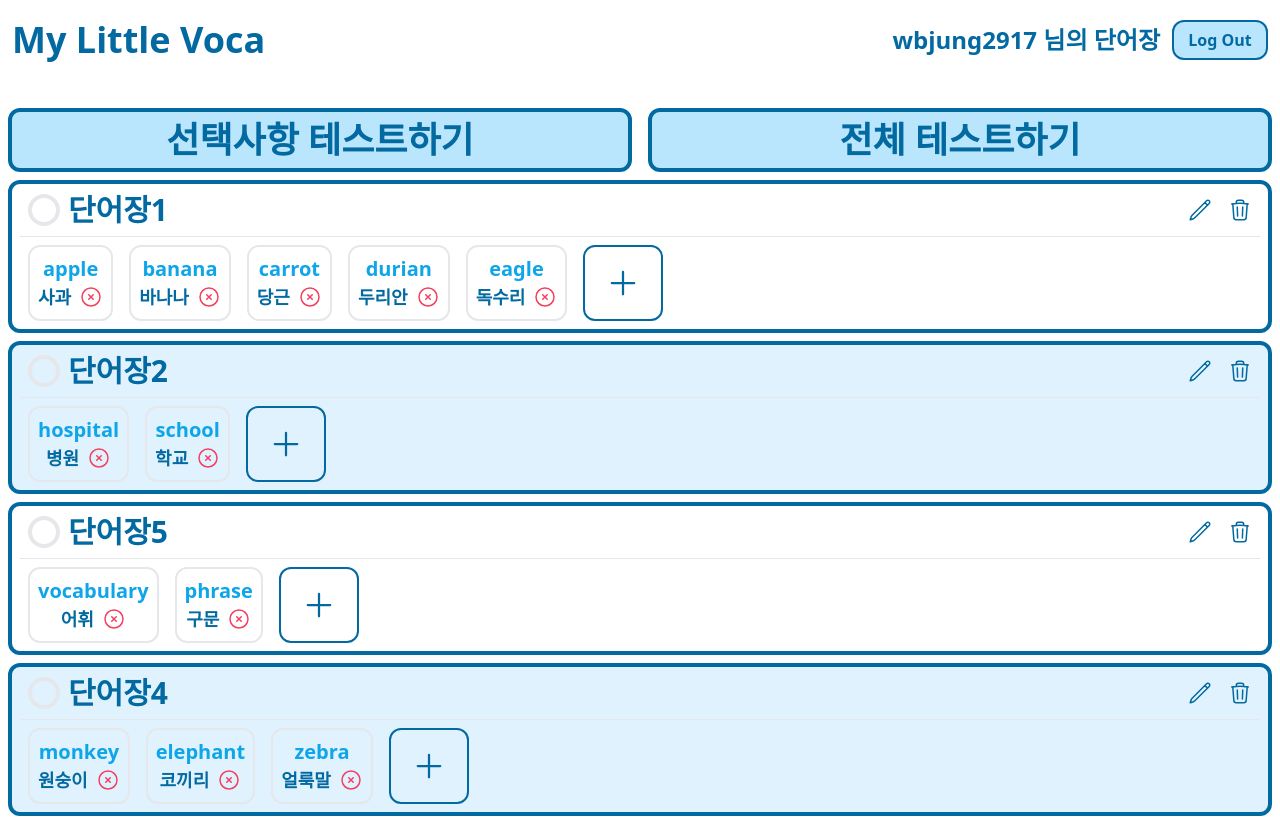
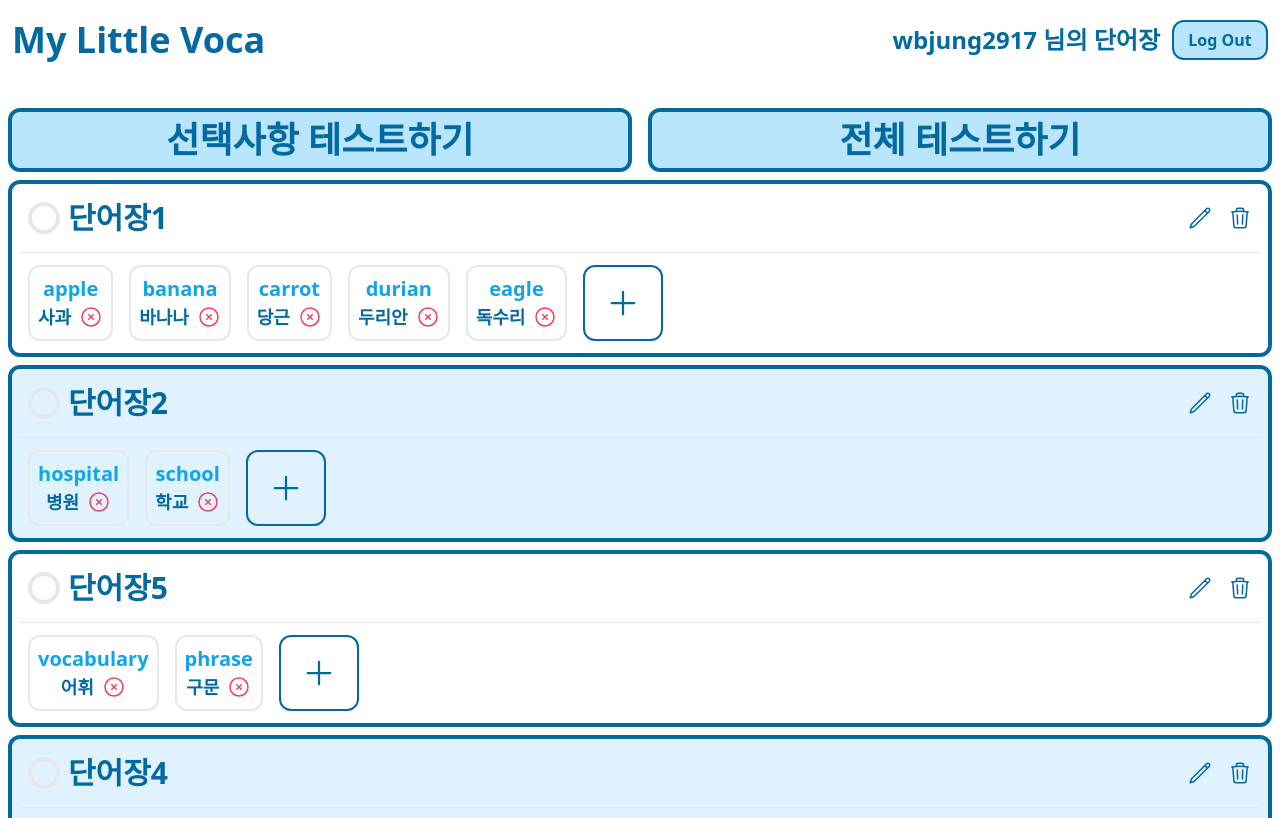
Before and after one commit to wbjung2917/RPA2_React_Project, a React (Vite) app: page / in a window 1280 px wide. Shown: the top 818 px of the page. Built offline with nearby package versions, Linux system fonts and the light colour scheme.

Commit message:
update scrollbar design

```diff
--- a/src/components/Login.jsx
+++ b/src/components/Login.jsx
@@ -30,7 +30,7 @@ export const Login = () => {
           type='password'
           ref={userPwdRef}
         />
-        <button className='h-10 w-24 rounded-xl border-2 border-sky-700 bg-sky-200 p-1 font-bold text-sky-700'>
+        <button className='min-h-10 w-24 rounded-xl border-2 border-sky-700 bg-sky-200 p-1 font-bold text-sky-700'>
           Log In
         </button>
       </form>
--- a/src/components/Note.css
+++ b/src/components/Note.css
@@ -10,3 +10,15 @@ input[type="file"]::file-selector-button:hover {
   background-color: #0369a1;
   transition: 0.2s;
 }
+
+.scrollbox::-webkit-scrollbar {
+  height: 5px;
+}
+.scrollbox::-webkit-scrollbar-thumb {
+  background-color: #0369a1;
+  border-radius: 5px;
+}
+.scrollbox::-webkit-scrollbar-track {
+  background-color: #bae6fd;
+  border-radius: 5px;
+}
--- a/src/components/Note.jsx
+++ b/src/components/Note.jsx
@@ -29,7 +29,7 @@ export const Note = ({ note, name, words }) => {
 
   return (
     <li className='m-2 rounded-xl border-4 border-sky-700 p-2 even:bg-sky-100'>
-      <div className='flex items-center justify-between'>
+      <div className='scrollbox flex items-center justify-between overflow-x-auto py-1'>
         <div className='flex items-center'>
           <input
             className='mx-2 h-8 w-8 appearance-none rounded-full border-4 checked:border-sky-700 checked:bg-sky-200'
@@ -80,7 +80,7 @@ export const Note = ({ note, name, words }) => {
               )}
             </div>
           ) : (
-            <h1 className='text-3xl font-bold text-sky-700'>{name}</h1>
+            <h1 className='my-1 text-3xl font-bold text-sky-700'>{name}</h1>
           )}
         </div>
         <div className='flex items-center'>
@@ -121,7 +121,7 @@ export const Note = ({ note, name, words }) => {
         </div>
       </div>
       <hr className='my-2' />
-      <div className='scrollbar-thumb-blue flex overflow-x-auto scroll-smooth '>
+      <div className='scrollbox flex overflow-x-auto py-1'>
         {words.map((item) => (
           <Word
             key={item.id}
--- a/src/components/Profile.jsx
+++ b/src/components/Profile.jsx
@@ -8,7 +8,7 @@ export const Profile = () => {
         {user.userInfo.userid} 님의 단어장
       </h1>
       <button
-        className='h-10 w-24 rounded-xl border-2 border-sky-700 bg-sky-200 p-1 font-bold text-sky-700'
+        className='min-h-10 w-24 rounded-xl border-2 border-sky-700 bg-sky-200 p-1 font-bold text-sky-700'
         onClick={logout}
       >
         Log Out
```
Also changed, not shown: .eslintrc.cjs.
